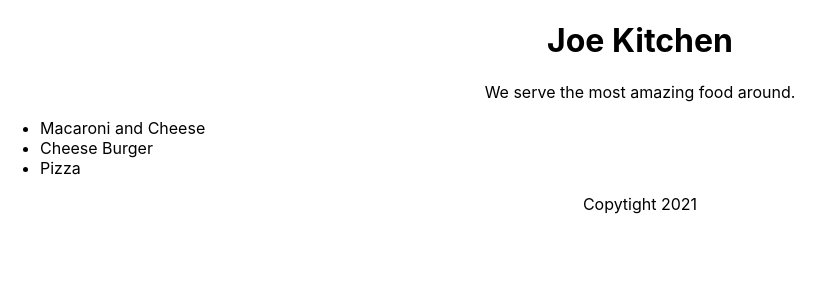
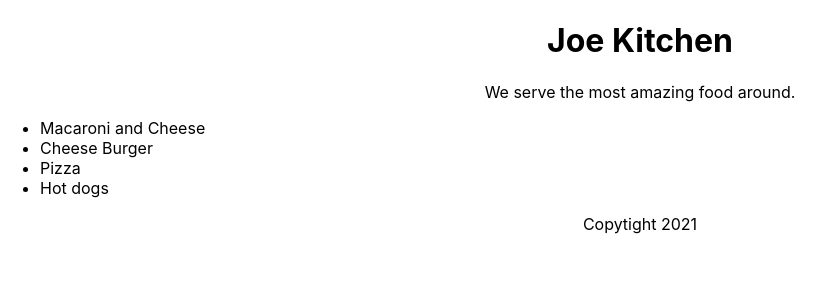
Before and after one commit to Heyson/React, a React (Create React App) app in the folder react-essentials/: page / in a window 1280 px wide. Shown: the top 300 px of the page, without its empty margins (0-834 px from the left). Built offline with nearby package versions, Linux system fonts and the light colour scheme.

Commit message:
Add keys to list items

```diff
--- a/react-essentials/src/App.js
+++ b/react-essentials/src/App.js
@@ -2,7 +2,6 @@ import React from 'react';
 import './App.css';
 
 function Header(props) {
-  console.log(props);
   return(
     <header>
       <h1>{props.name} Kitchen</h1>
@@ -16,7 +15,7 @@ function Main(props) {
       <p>We serve the most {props.adjective} food around.</p>
       <ul style={{textAlign: "left"}}>
         {props.dishes.map((dish) => (
-          <li>{dish}</li>
+          <li key={dish.id}>{dish.title}</li>
           ))}
       </ul>
     </section>
@@ -34,16 +33,18 @@ function Footer(props) {
 const dishes = [
   "Macaroni and Cheese",
   "Cheese Burger",
-  "Pizza"
+  "Pizza",
+  "Hot dogs"
 ];
 
-
+const dishObjects = dishes.map((dish, i) => ({id: i, title: dish }));
+console.log(dishObjects);
 
 function App() {
   return (
     <div className="App">
       <Header name="Joe"/>
-      <Main adjective="amazing" dishes={dishes}/>
+      <Main adjective="amazing" dishes={dishObjects}/>
       <Footer year={new Date().getFullYear()}/>
     </div>
   );
```
